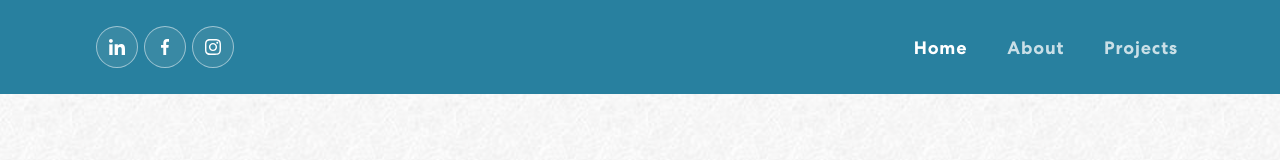
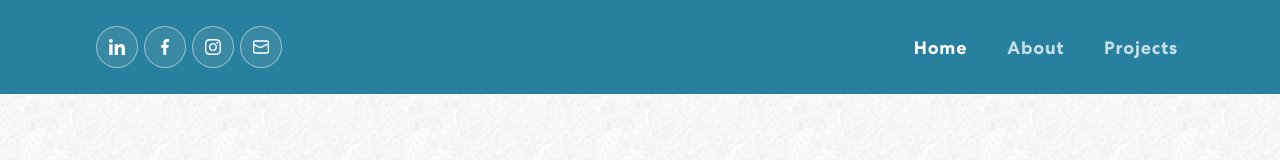
Before and after one commit to yinhsuan/portfolio, a React (Create React App) app: page / in a window 1280 px wide. Shown: the top 160 px of the page. Built offline with nearby package versions, Linux system fonts and the light colour scheme.

Commit message:
add email icon to Navbar and Footer

```diff
--- a/src/components/Footer.js
+++ b/src/components/Footer.js
@@ -4,6 +4,7 @@ import logo from "../assets/img/logo.svg";
 import navIcon1 from "../assets/img/nav-icon1.svg";
 import navIcon2 from "../assets/img/nav-icon2.svg";
 import navIcon3 from "../assets/img/nav-icon3.svg";
+import navIcon4 from "../assets/img/nav-icon4.svg";
 
 export const Footer = () => {
   return (
@@ -19,6 +20,7 @@ export const Footer = () => {
               <a href="https://www.linkedin.com/in/yin-hsuan-liao-1a0708165/" target="_blank" rel="noopener noreferrer"><img src={navIcon1} alt="linkedin-icon" /></a>
               <a href="https://www.facebook.com/profile.php?id=100003094233788" target="_blank" rel="noopener noreferrer"><img src={navIcon2} alt="facebook-icon" /></a>
               <a href="https://instagram.com/sandyliaooo?igshid=NTc4MTIwNjQ2YQ==" target="_blank" rel="noopener noreferrer"><img src={navIcon3} alt="instagram-icon" /></a>
+              <a href="mailto:yinhsuan00@example.com" rel="noopener noreferrer"><img src={navIcon4} alt="email-icon" /></a>
             </div>
             <p>Copyright 2023. All Rights Reserved</p>
           {/* </Col> */}
--- a/src/components/Navbar.js
+++ b/src/components/Navbar.js
@@ -4,6 +4,7 @@ import logo from '../assets/img/logo.svg';
 import navIcon1 from '../assets/img/nav-icon1.svg';
 import navIcon2 from '../assets/img/nav-icon2.svg';
 import navIcon3 from '../assets/img/nav-icon3.svg';
+import navIcon4 from '../assets/img/nav-icon4.svg';
 import { HashLink } from 'react-router-hash-link';
 import {
   BrowserRouter as Router
@@ -48,6 +49,7 @@ export const NavBar = () => {
                 <a href="https://www.linkedin.com/in/yin-hsuan-liao-1a0708165/" target="_blank" rel="noopener noreferrer"><img src={navIcon1} alt="linkedin-icon" /></a>
                 <a href="https://www.facebook.com/profile.php?id=100003094233788" target="_blank" rel="noopener noreferrer"><img src={navIcon2} alt="facebook-icon" /></a>
                 <a href="https://instagram.com/sandyliaooo?igshid=NTc4MTIwNjQ2YQ==" target="_blank" rel="noopener noreferrer"><img src={navIcon3} alt="instagram-icon" /></a>
+                <a href="mailto:yinhsuan00@example.com" rel="noopener noreferrer"><img src={navIcon4} alt="email-icon" /></a>
               </div>
               {/* <HashLink to='#connect'>
                 <button className="vvd"><span>Contact Me</span></button>
```
Also changed, not shown: src/assets/img/nav-icon4.svg (added).
